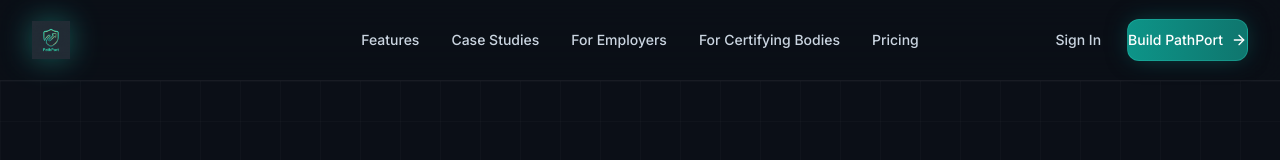
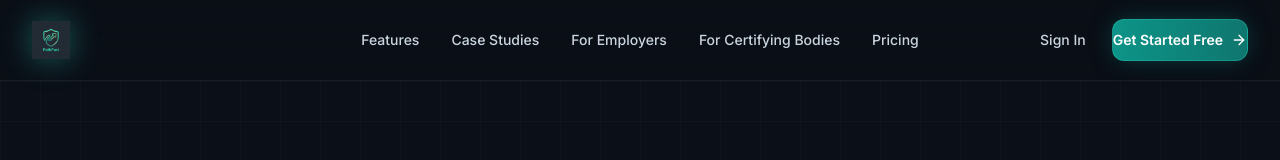
Before and after one commit to Kyleatkins1/pathport-marketing, a React (Vite) app: page /terms in a window 1280 px wide. Shown: the top 160 px of the page. Built offline with nearby package versions, Linux system fonts and the light colour scheme.

Commit message:
fix(marketing): update CTA button label to 'Get Started Free'

```diff
--- a/src/components/Navbar.tsx
+++ b/src/components/Navbar.tsx
@@ -77,9 +77,9 @@ export const Navbar: React.FC = () => {
             </a>
             <a
               href="https://app.getpathport.com/auth?signup=true"
-              className="hidden md:inline-flex items-center gap-2 px-4.5 py-2.5 rounded-xl bg-gradient-to-r from-primary to-primary-dark text-white font-medium text-xs sm:text-sm shadow-glowTeal hover:opacity-95 transition-all hover:scale-[1.02] border border-teal-400/30"
+              className="hidden md:inline-flex items-center gap-2 px-4.5 py-2.5 rounded-xl bg-gradient-to-r from-primary to-primary-dark text-white font-medium text-xs sm:text-sm shadow-glowTeal hover:opacity-95 transition-all hover:scale-[1.02] border border-teal-400/30 font-semibold"
             >
-              <span>Build PathPort</span>
+              <span>Get Started Free</span>
               <ArrowRight className="w-4 h-4" />
             </a>
 
@@ -119,7 +119,7 @@ export const Navbar: React.FC = () => {
               href="https://app.getpathport.com/auth?signup=true"
               className="w-full text-center py-3 rounded-xl bg-gradient-to-r from-primary to-primary-dark text-white font-bold text-sm shadow-glowTeal"
             >
-              Build Your PathPort Free
+              Get Started Free
             </a>
           </div>
         </div>
```
